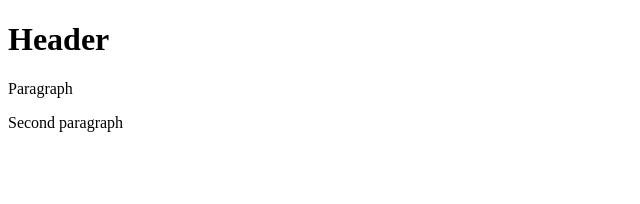
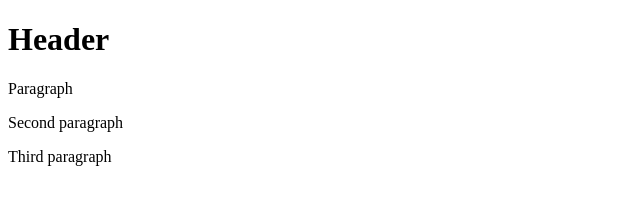
Before and after one commit to akshatpandey7/git-test, a website: page index.html in a window 1280 px wide. Shown: the whole page, without its empty margins (0-640 px from the left). Drawn offline with Linux system fonts and the light colour scheme.

Commit message:
fourth commit

```diff
--- a/index.html
+++ b/index.html
@@ -7,5 +7,6 @@
 <h1>Header</h1>
 <p>Paragraph</p>
 <p>Second paragraph</p>
+<p>Third paragraph</p>
 </body>
 </html>
```
Also changed, not shown: package.json (added, +24 -0 lines), 1 other file.
